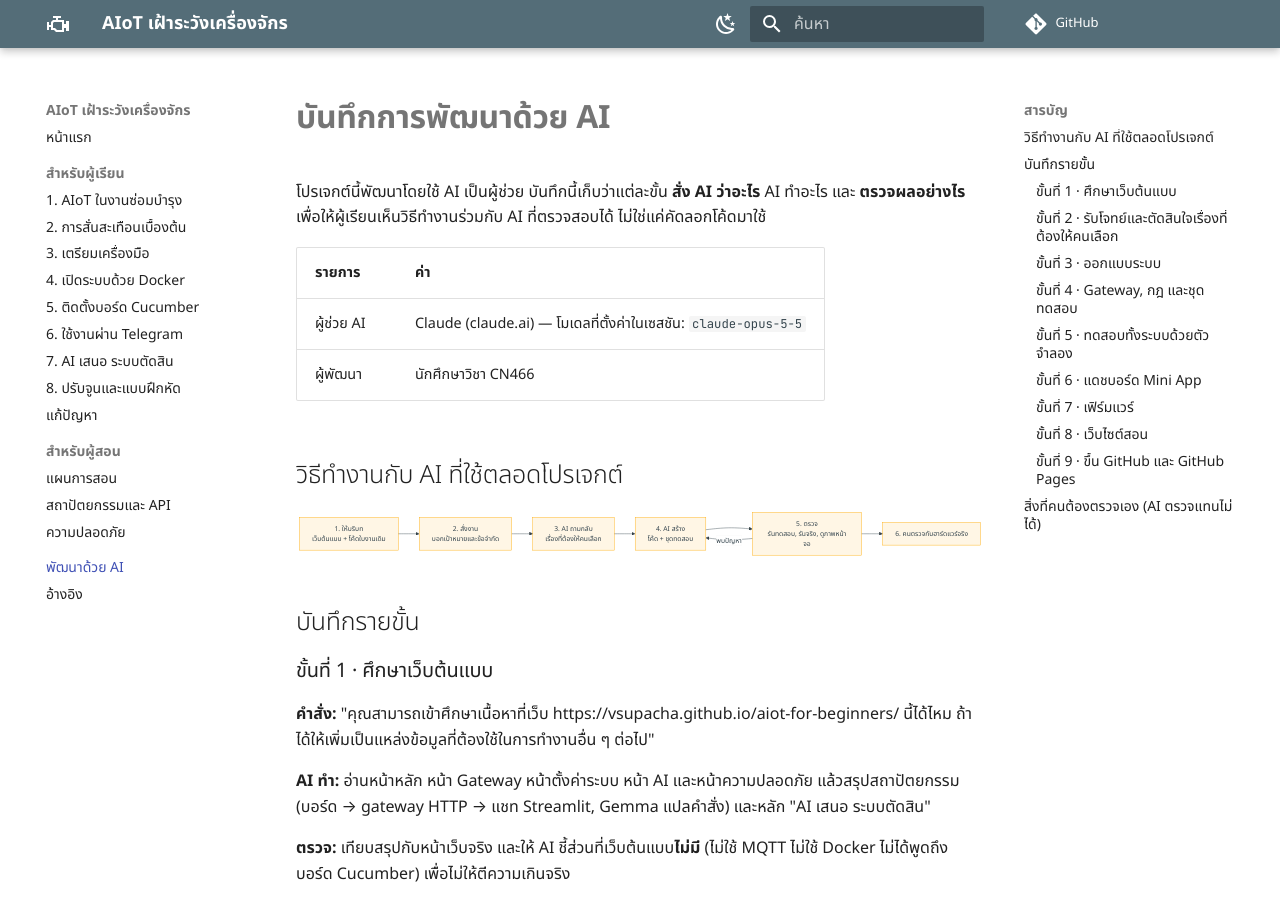
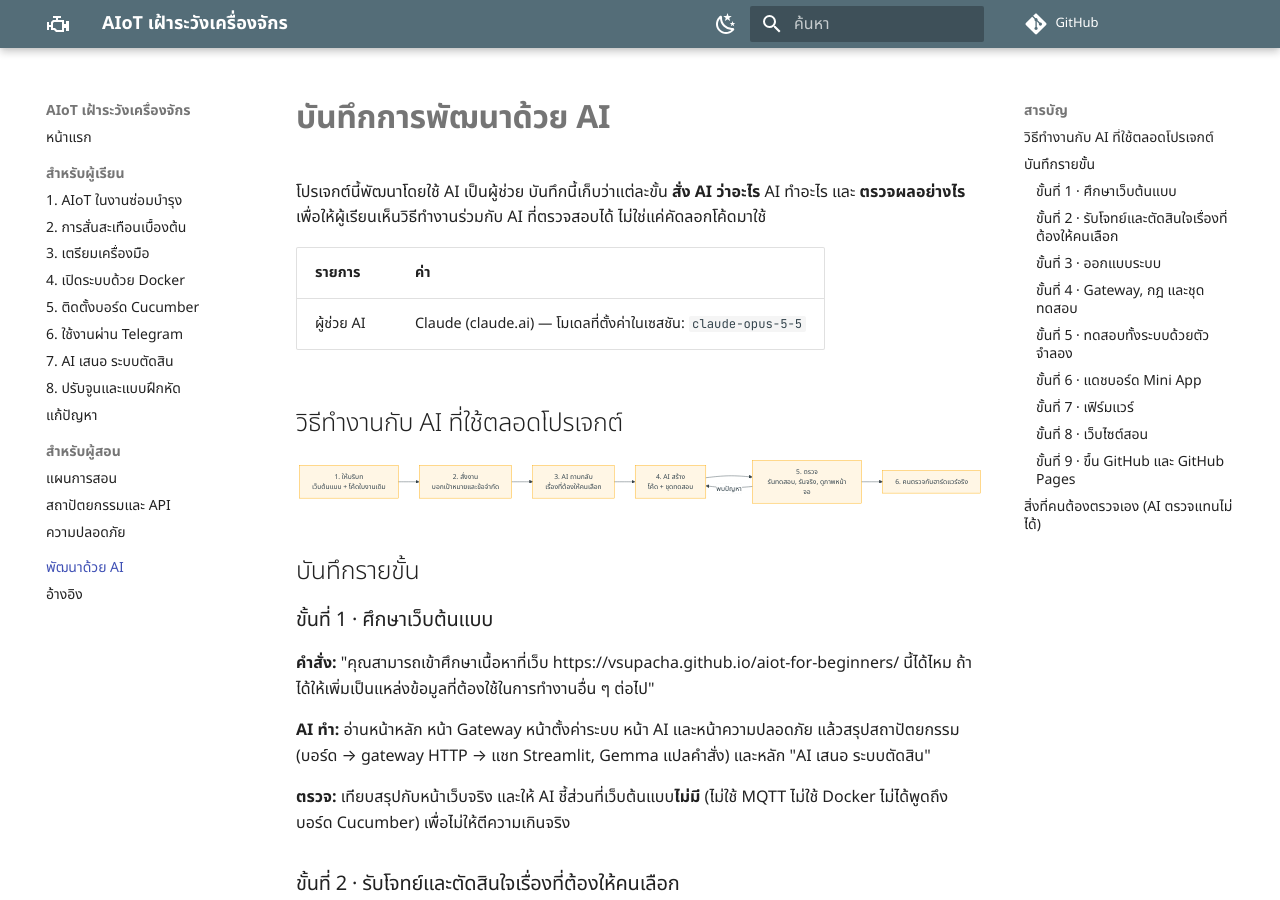
Before and after one commit to wchotichai-pp/aiot_machine_health, an MkDocs documentation site: the page built from docs/ai-dev-log.md, in a window 1280 px wide and 900 px high. Built offline with MkDocs 1.6.1 and Material for MkDocs 9.7.7, drawn with Linux system fonts in a browser that asks for light colours; comment, search, counter and statistics services are not loaded.

Commit message:
Remove developer details from ai-dev-log.md
Remove developer information from AI dev log.

```diff
--- a/docs/ai-dev-log.md
+++ b/docs/ai-dev-log.md
@@ -6,7 +6,6 @@
 | รายการ | ค่า |
 | --- | --- |
 | ผู้ช่วย AI | Claude (claude.ai) — โมเดลที่ตั้งค่าในเซสชัน: `claude-opus-5-5` |
-| ผู้พัฒนา | นักศึกษาวิชา CN466 |
 
 ## วิธีทำงานกับ AI ที่ใช้ตลอดโปรเจกต์
 
```
